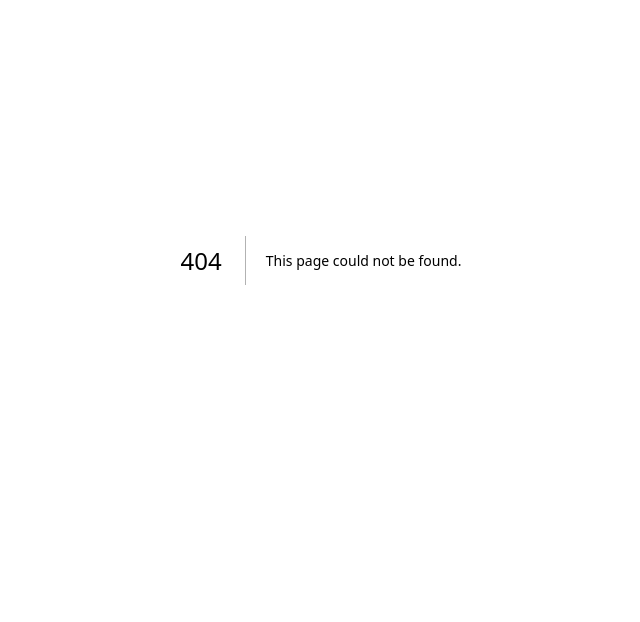
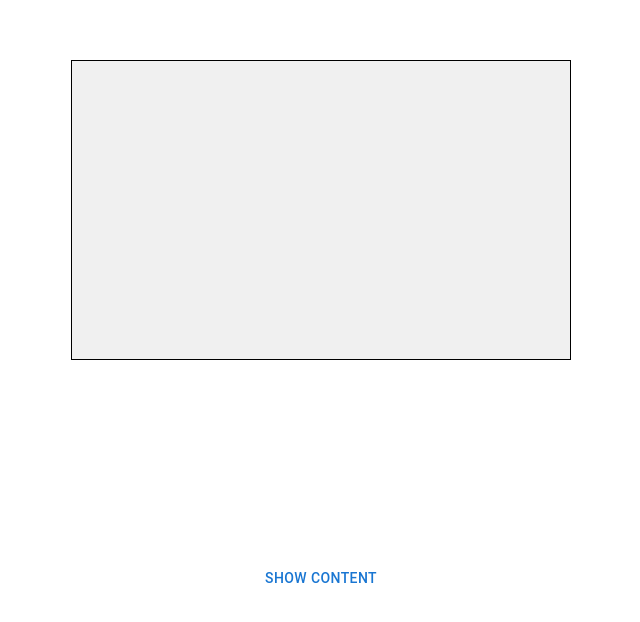
Before and after one commit to XiaolongWang-Rocky/next-sandbox, a Next.js app: page /rich-text-editor in a window 1280 px wide. Before the commit this address had no page. Shown: the part 140-762 px from the top of the page, without its empty margins (319-959 px from the left). Built offline with nearby package versions, Linux system fonts and the light colour scheme.

Commit message:
try draft-js

```diff
--- a/package.json
+++ b/package.json
@@ -13,11 +13,13 @@
     "@emotion/styled": "^11.11.0",
     "@mui/icons-material": "^5.14.18",
     "@mui/material": "^5.14.18",
+    "@types/draft-js": "^0.11.17",
     "axios": "^1.6.2",
     "bootstrap": "^5.3.2",
     "chart.js": "^4.4.0",
     "chartjs-plugin-annotation": "^3.0.1",
     "date-fns": "^2.30.0",
+    "draft-js": "^0.11.7",
     "moment": "^2.29.4",
     "next": "14.0.3",
     "react": "^18",
--- /dev/null
+++ b/src/app/(pages)/rich-text-editor/page.tsx
@@ -0,0 +1,74 @@
+'use client'
+import React from 'react'
+import {EditorState, Modifier, RichUtils} from 'draft-js'
+import dynamic from 'next/dynamic'
+import 'draft-js/dist/Draft.css'
+import { Box, Button } from '@mui/material';
+
+const Editor = dynamic(() => import('draft-js').then((mod) => mod.Editor), {
+    ssr: false,
+})
+
+export default function Page() {
+    const [editorState, setEditorState] = React.useState(
+    () => EditorState.createEmpty()
+    );
+
+    // const contentState = editorState.getCurrentContent()
+    // const contentStateWithEntity = contentState.createEntity('LINK', 'MUTABLE', {
+    //     url: 'http://www.zombo.com'
+    // })
+    // const entityKey = contentStateWithEntity.getLastCreatedEntityKey()
+    // const contentStateWithLink = Modifier.applyEntity(
+    //     contentStateWithEntity,
+    //     selectionState,
+    //     entityKey
+    // )
+    // const newEditorState = EditorState.set(editorState, {
+    //     currentContent: contentStateWithLink,
+    // })
+
+    function handleKeyCommand(command, editorState) {
+        console.log(command)
+        const newState = RichUtils.handleKeyCommand(editorState, command)
+        if(newState) {
+            setEditorState(newState)
+            return 'handled'
+        }
+        return 'not-handled'
+    }
+
+    function handleClick() {
+        console.log(editorState)
+        const contentState = editorState.getCurrentContent()
+        console.log(contentState)
+        const contentStateWithEntity = contentState.createEntity('LINK', 'MUTABLE', {
+            url: 'http://www.zombo.com'
+        })
+        console.log(contentStateWithEntity)
+        const entityKey = contentStateWithEntity.getLastCreatedEntityKey()
+        console.log(entityKey)
+        const selection = editorState.getSelection()
+        console.log(selection)
+        console.log(selection.getStartKey())
+        console.log(selection.getEndOffset())
+    }
+
+    return <Box
+    sx={{
+        textAlign: 'center',
+        '&>div': {
+            border: '1px solid black',
+            backgroundColor: '#f0f0f0',
+            margin: '200px auto',
+            padding: '5px 10px',
+            height: '300px',
+            width: '500px',
+            overflow: 'auto'
+        }
+    }}
+    >
+        <Editor editorState={editorState} onChange={setEditorState} handleKeyCommand={handleKeyCommand}/>
+        <Button onClick={handleClick}>Show Content</Button>
+    </Box>
+}
```
Also changed, not shown: 1 other file (tests, documents, lock files or other folders).
